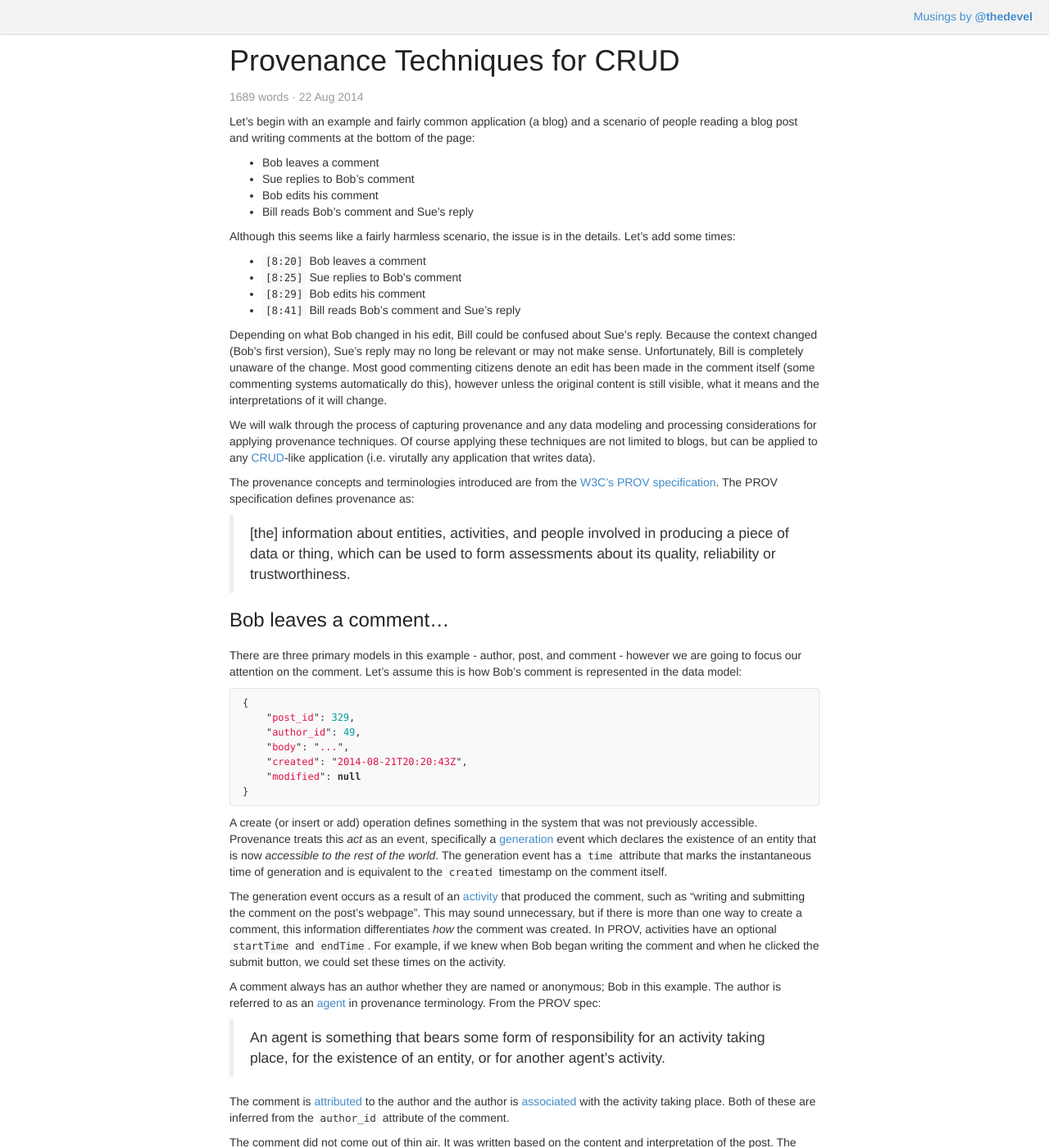
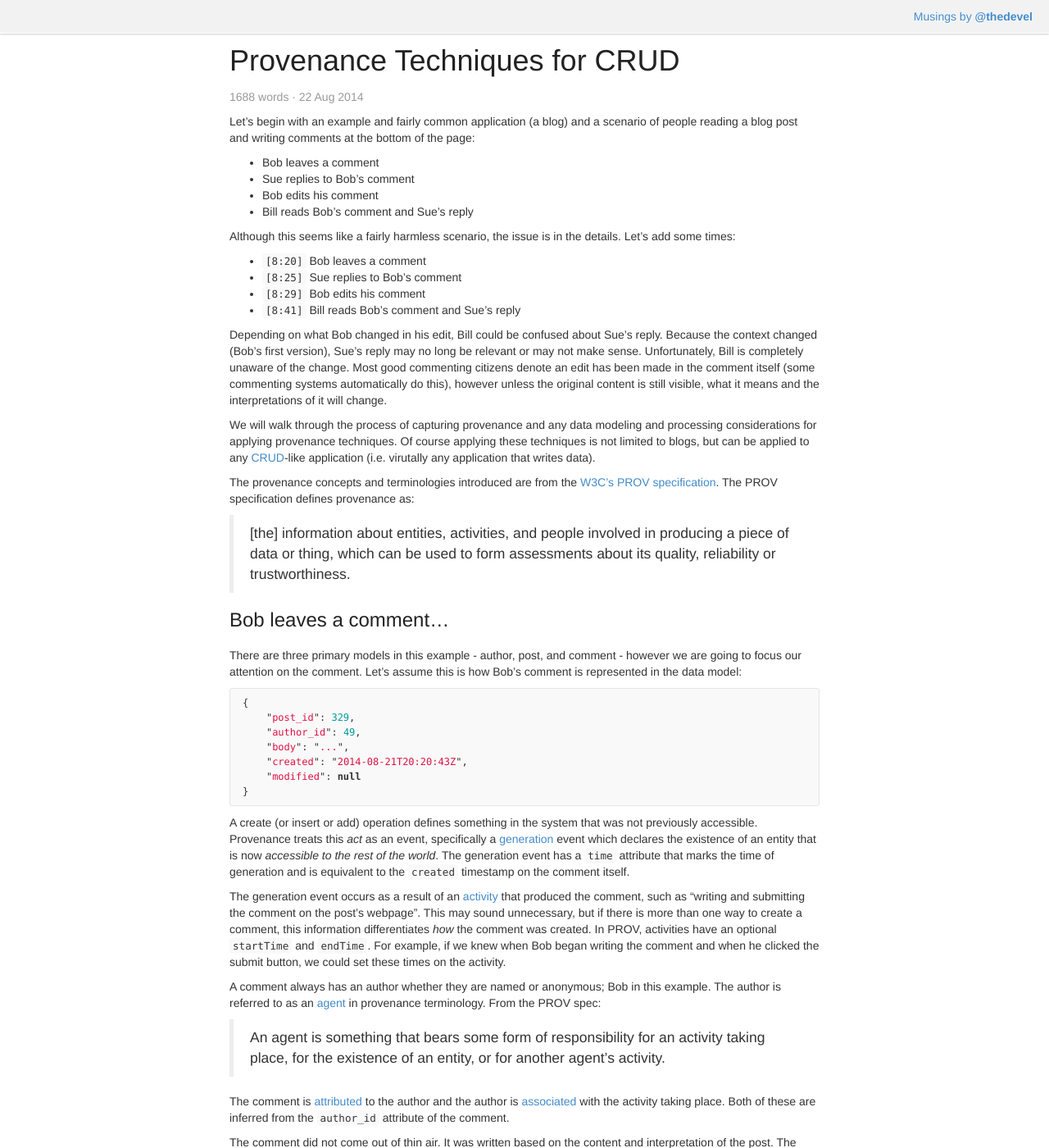
Before and after one commit to bruth/devel.io, a Jekyll site: the page built from _posts/2014-08-22-provenance-techniques-for-crud.md, in a window 1280 px wide and 1400 px high. Shown: the whole window at 82% size. Built offline with Jekyll 4.4.1, drawn with Linux system fonts in a browser that asks for light colours; Markdown is read by kramdown in place of the engine named in the settings; some of the changed text lies outside the part shown.

Commit message:
Spelling and grammar

````diff
--- a/_posts/2014-08-22-provenance-techniques-for-crud.md
+++ b/_posts/2014-08-22-provenance-techniques-for-crud.md
@@ -19,7 +19,7 @@ Although this seems like a fairly harmless scenario, the issue is in the details
 
 Depending on what Bob changed in his edit, Bill could be confused about Sue's reply. Because the context changed (Bob's first version), Sue's reply may no long be relevant or may not make sense. Unfortunately, Bill is completely unaware of the change. Most good commenting citizens denote an edit has been made in the comment itself (some commenting systems automatically do this), however unless the original content is still visible, what it means and the interpretations of it will change.
 
-We will walk through the process of capturing provenance and any data modeling and processing considerations for applying provenance techniques. Of course applying these techniques are not limited to blogs, but can be applied to any [CRUD](http://en.wikipedia.org/wiki/Create,_read,_update_and_delete)-like application (i.e. virutally any application that writes data).
+We will walk through the process of capturing provenance and any data modeling and processing considerations for applying provenance techniques. Of course applying these techniques is not limited to blogs, but can be applied to any [CRUD](http://en.wikipedia.org/wiki/Create,_read,_update_and_delete)-like application (i.e. virutally any application that writes data).
 
 The provenance concepts and terminologies introduced are from the [W3C's PROV specification](http://www.w3.org/TR/prov-overview/). The PROV specification defines provenance as:
 
@@ -40,7 +40,7 @@ There are three primary models in this example - author, post, and comment - how
 }
 ```
 
-A create (or insert or add) operation defines something in the system that was not previously accessible. Provenance treats this *act* as an event, specifically a [generation](http://www.w3.org/TR/prov-dm/#concept-generation) event which declares the existence of an entity that is now *accessible to the rest of the world*. The generation event has a `time` attribute that marks the instantaneous time of generation and is equivalent to the `created` timestamp on the comment itself.
+A create (or insert or add) operation defines something in the system that was not previously accessible. Provenance treats this *act* as an event, specifically a [generation](http://www.w3.org/TR/prov-dm/#concept-generation) event which declares the existence of an entity that is now *accessible to the rest of the world*. The generation event has a `time` attribute that marks the time of generation and is equivalent to the `created` timestamp on the comment itself.
 
 The generation event occurs as a result of an [activity](http://www.w3.org/TR/prov-dm/#concept-activity) that produced the comment, such as "writing and submitting the comment on the post's webpage". This may sound unnecessary, but if there is more than one way to create a comment, this information differentiates *how* the comment was created. In PROV, activities have an optional `startTime` and `endTime`. For example, if we knew when Bob began writing the comment and when he clicked the submit button, we could set these times on the activity.
 
````
Also changed, not shown: other parts of _posts/2014-08-22-provenance-techniques-for-crud.md (+1 -1 lines).
